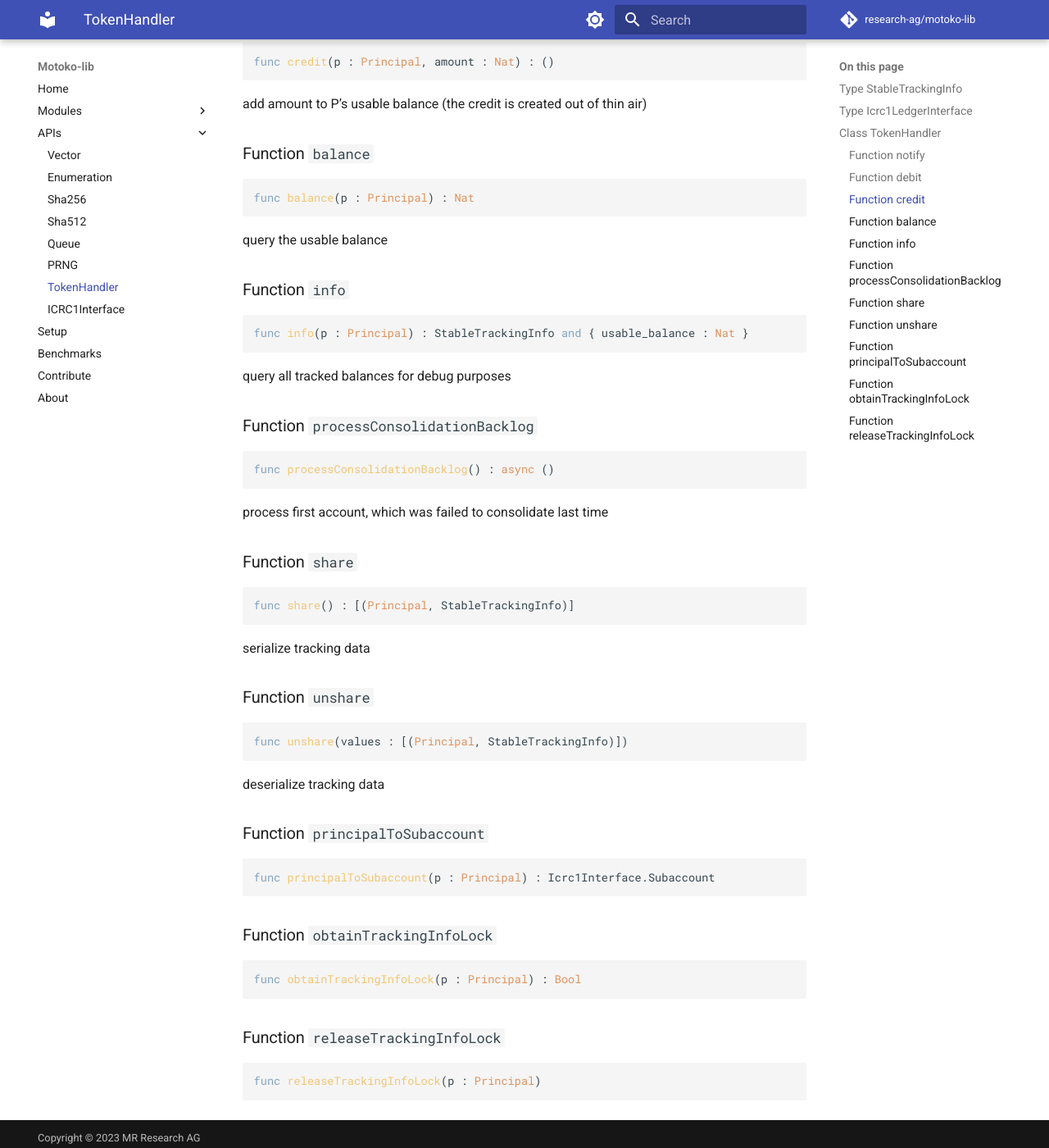
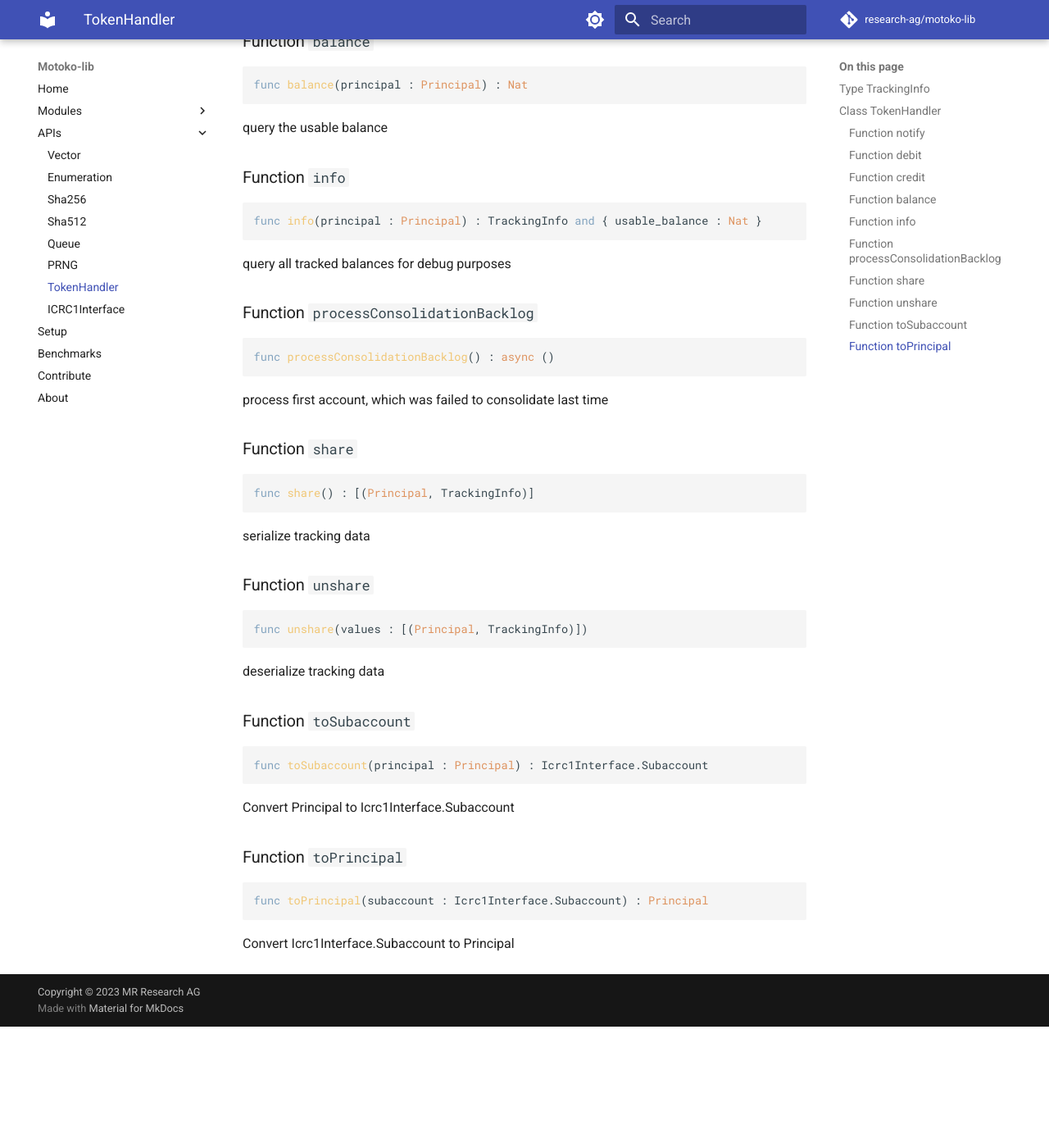
Before and after one commit to research-ag/motoko-lib, an MkDocs documentation site: the page built from docs/modoc/TokenHandler.md, in a window 1280 px wide and 1400 px high, scrolled down 1011 px. Shown: the whole window at 82% size. Built offline with MkDocs 1.6.1 and Material for MkDocs 9.7.7, drawn with Linux system fonts in a browser that asks for light colours; comment, search, counter and statistics services are not loaded; after the commit the page ends 2263 px from its top, so only the background shows below that; some of the changed text lies outside the part shown.

Commit message:
Refactoring.

````diff
--- a/docs/modoc/TokenHandler.md
+++ b/docs/modoc/TokenHandler.md
@@ -1,14 +1,8 @@
 # TokenHandler
 
-## Type `StableTrackingInfo`
+## Type `TrackingInfo`
 ``` motoko
-type StableTrackingInfo = { deposit_balance : Nat; credit_balance : Int }
-```
-
-
-## Type `Icrc1LedgerInterface`
-``` motoko
-type Icrc1LedgerInterface = Icrc1Interface.Icrc1LedgerInterface
+type TrackingInfo = { deposit_balance : Nat; credit_balance : Int }
 ```
 
 
@@ -21,7 +15,7 @@ class TokenHandler(icrc1LedgerPrincipal : Principal, ownPrincipal : Principal)
 
 ### Function `notify`
 ``` motoko
-func notify(p : Principal) : async* ()
+func notify(principal : Principal) : async* ()
 ```
 
 The handler will call icrc1_balance(S:P) to query the balance. It will detect if it has increased compared
@@ -32,7 +26,7 @@ Note: concurrent notify() for the same P have to be handled with locks.
 
 ### Function `debit`
 ``` motoko
-func debit(p : Principal, amount : Nat) : Bool
+func debit(principal : Principal, amount : Nat) : Bool
 ```
 
 deduct amount from P’s usable balance. Return false if the balance is insufficient.
@@ -40,7 +34,7 @@ deduct amount from P’s usable balance. Return false if the balance is insuffic
 
 ### Function `credit`
 ``` motoko
-func credit(p : Principal, amount : Nat) : ()
+func credit(principal : Principal, amount : Nat) : ()
 ```
 
  add amount to P’s usable balance (the credit is created out of thin air)
@@ -48,7 +42,7 @@ func credit(p : Principal, amount : Nat) : ()
 
 ### Function `balance`
 ``` motoko
-func balance(p : Principal) : Nat
+func balance(principal : Principal) : Nat
 ```
 
 query the usable balance
@@ -56,7 +50,7 @@ query the usable balance
 
 ### Function `info`
 ``` motoko
-func info(p : Principal) : StableTrackingInfo and { usable_balance : Nat }
+func info(principal : Principal) : TrackingInfo and { usable_balance : Nat }
 ```
 
 query all tracked balances for debug purposes
@@ -72,7 +66,7 @@ process first account, which was failed to consolidate last time
 
 ### Function `share`
 ``` motoko
-func share() : [(Principal, StableTrackingInfo)]
+func share() : [(Principal, TrackingInfo)]
 ```
 
 serialize tracking data
@@ -80,27 +74,23 @@ serialize tracking data
 
 ### Function `unshare`
 ``` motoko
-func unshare(values : [(Principal, StableTrackingInfo)])
+func unshare(values : [(Principal, TrackingInfo)])
 ```
 
 deserialize tracking data
 
 
-### Function `principalToSubaccount`
+### Function `toSubaccount`
 ``` motoko
-func principalToSubaccount(p : Principal) : Icrc1Interface.Subaccount
+func toSubaccount(principal : Principal) : Icrc1Interface.Subaccount
 ```
 
+Convert Principal to Icrc1Interface.Subaccount
 
 
-### Function `obtainTrackingInfoLock`
+### Function `toPrincipal`
 ``` motoko
-func obtainTrackingInfoLock(p : Principal) : Bool
+func toPrincipal(subaccount : Icrc1Interface.Subaccount) : Principal
 ```
 
-
-
-### Function `releaseTrackingInfoLock`
-``` motoko
-func releaseTrackingInfoLock(p : Principal)
-```
+Convert Icrc1Interface.Subaccount to Principal
````
Also changed, not shown: docs/modoc/Prng.md (+19 -0 lines), docs/modoc/Vector.md (+4 -0 lines), 1 other file.
